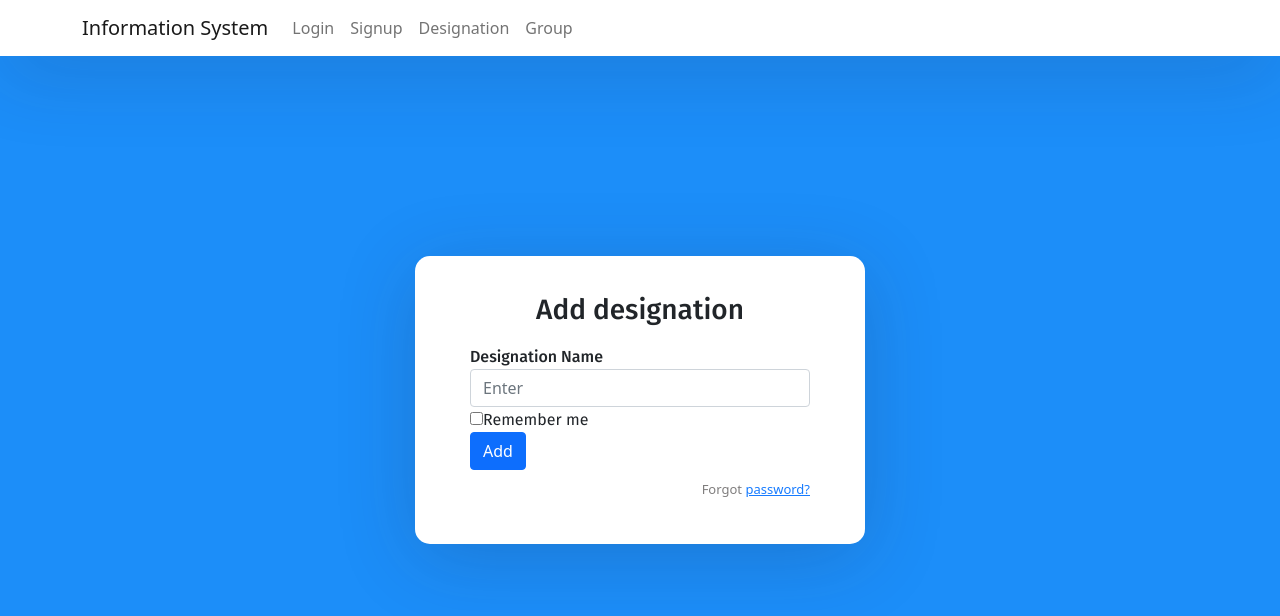
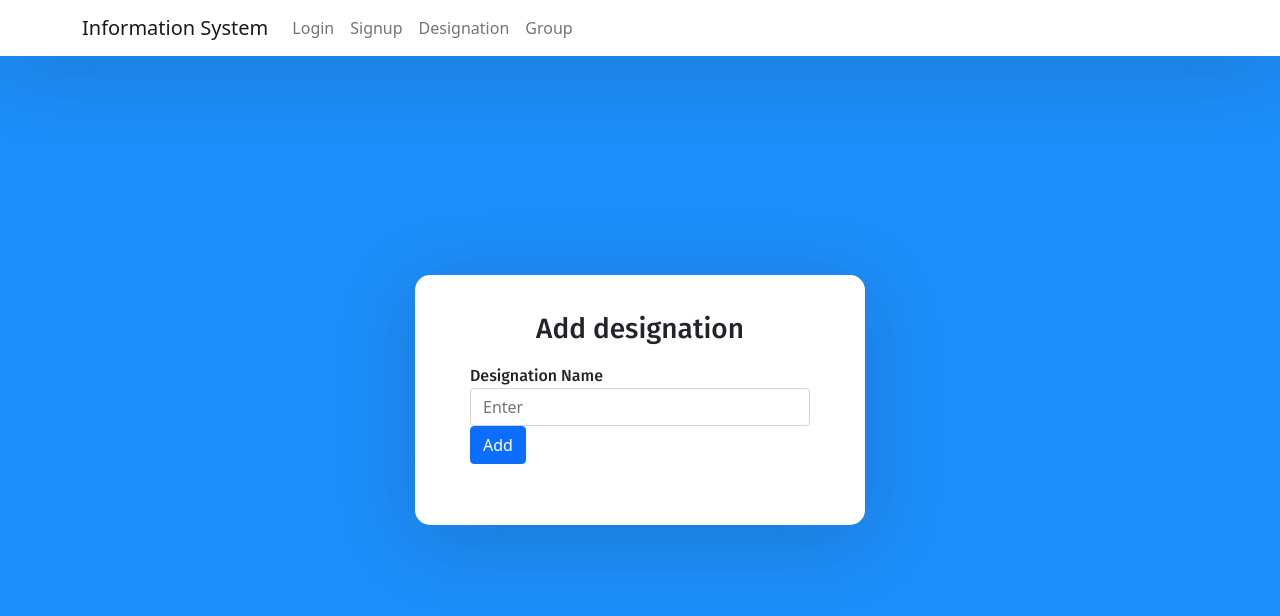
Before and after one commit to Pratibhaverma16/my-app, a React (Create React App) app: page /designation in a window 1280 px wide. Shown: the top 616 px of the page. Built offline with nearby package versions, Linux system fonts and the light colour scheme.

Commit message:
updated designation

```diff
--- a/src/components/DesignationComponent.js
+++ b/src/components/DesignationComponent.js
@@ -16,16 +16,25 @@ import Axios from 'axios';
         console.log(designation)
       }
 
+      const [message,setMessage]=useState("");
+
 
 
   const add = () =>{
- Axios.post('http://localhost:3001/designation',{
+ Axios.post('https://pratibha-server.herokuapp.com/create',{
      designation:designation
 
- }).then(() =>{
-
+ }).then((res) =>{
+    setMessage(res.data.message);
     console.log("success");
-  });
+  }).catch(err =>{
+      if(err.response && err.response.data){
+          setMessage(err.response.data.message)
+      }
+      else{
+          setMessage(err.message);
+      }
+  })
 };
 
 
@@ -43,17 +52,10 @@ import Axios from 'axios';
 
 
 
-                <div className="form-group">
-                    <div className="custom-control custom-checkbox">
-                        <input type="checkbox" className="custom-control-input" id="customCheck1" />
-                        <label className="custom-control-label" htmlFor="customCheck1">Remember me</label>
-                    </div>
-                </div>
+
 
                 <button type="submit"   onClick={add}     className="btn btn-primary btn-block">Add</button>
-                <p className="forgot-password text-right">
-                    Forgot <a href="#">password?</a>
-                </p>
+               <p>{ message }</p>
             </form>
         );
     }
```
